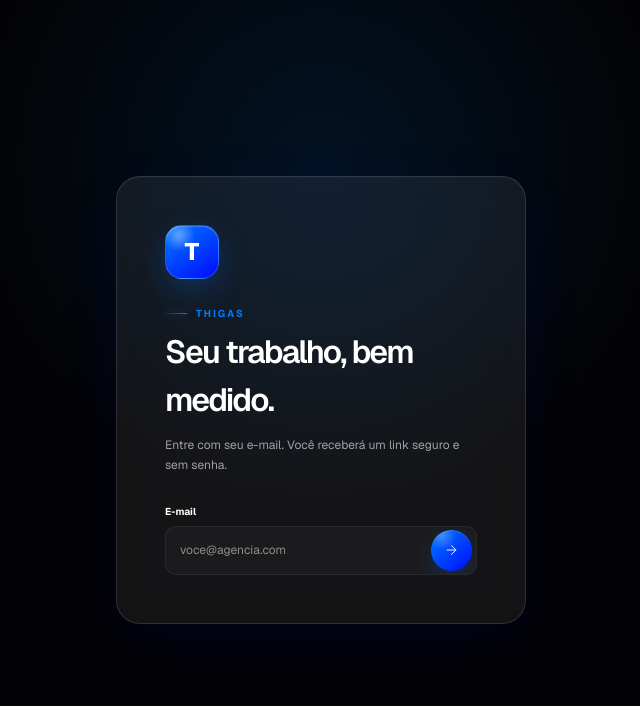
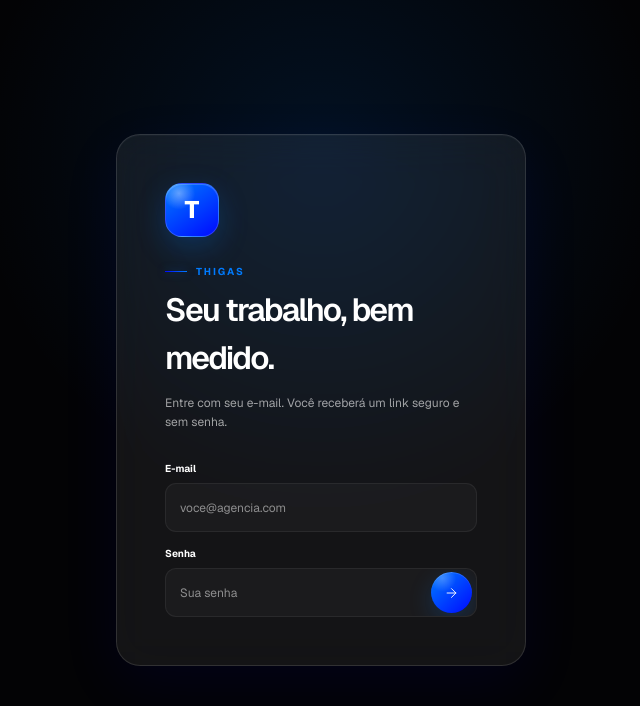
Before and after one commit to GSM-Digital/thigas-studio-tasks, a Next.js app: page /login in a window 1280 px wide. Shown: the top 706 px of the page, without its empty margins (319-959 px from the left). Built offline with nearby package versions, Linux system fonts and the light colour scheme.

Commit message:
Add password authentication flow

```diff
--- a/app/globals.css
+++ b/app/globals.css
@@ -300,7 +300,7 @@ button { color: inherit; }
 .spin { animation: spin 1s linear infinite; } @keyframes spin { to { transform: rotate(360deg); } }
 
 .login-shell { min-height: 100vh; display: grid; place-items: center; padding: 30px; background: radial-gradient(circle at 50% 20%, var(--blue-soft), transparent 38%), var(--bg); }
-.login-card { width: min(410px, 100%); padding: 48px; background: var(--surface); border: 1px solid var(--line); border-radius: 24px; box-shadow: var(--shadow); }.login-card .brand-mark { margin-bottom: 27px; }.login-card h1 { margin: 0; font-size: 32px; letter-spacing: -1.5px; }.login-copy { margin: 12px 0 29px; color: var(--muted); font-size: 12px; line-height: 1.6; }.login-form label { display: block; margin-bottom: 7px; font-size: 10px; font-weight: 650; }.login-input-wrap { height: 49px; display: flex; align-items: center; border: 1px solid var(--line); border-radius: 11px; overflow: hidden; }.login-input-wrap input { min-width: 0; flex: 1; border: 0; outline: 0; padding: 0 14px; background: transparent; font-size: 12px; }.login-input-wrap button { width: 41px; height: 41px; margin-right: 4px; display: grid; place-items: center; border: 0; border-radius: 9px; color: white; background: var(--blue); cursor: pointer; }.login-input-wrap svg { width: 15px; }.login-success { padding: 13px; color: #248a3d; background: #e7f8eb; border-radius: 10px; font-size: 11px; }.form-error { color: #ff453a; font-size: 9px; }
+.login-card { width: min(410px, 100%); padding: 48px; background: var(--surface); border: 1px solid var(--line); border-radius: 24px; box-shadow: var(--shadow); }.login-card .brand-mark { margin-bottom: 27px; }.login-card h1 { margin: 0; font-size: 32px; letter-spacing: -1.5px; }.login-copy { margin: 12px 0 29px; color: var(--muted); font-size: 12px; line-height: 1.6; }.login-form { display: grid; gap: 14px; }.login-form label { display: block; margin-bottom: 7px; font-size: 10px; font-weight: 650; }.login-input-wrap { height: 49px; display: flex; align-items: center; border: 1px solid var(--line); border-radius: 11px; overflow: hidden; }.login-input-wrap input { min-width: 0; flex: 1; border: 0; outline: 0; padding: 0 14px; background: transparent; font-size: 12px; }.login-input-wrap button { width: 41px; height: 41px; margin-right: 4px; display: grid; place-items: center; border: 0; border-radius: 9px; color: white; background: var(--blue); cursor: pointer; }.login-input-wrap svg { width: 15px; }.login-success { padding: 13px; color: #248a3d; background: #e7f8eb; border-radius: 10px; font-size: 11px; }.form-error { margin: -2px 0 0; color: #ff453a; font-size: 9px; }
 
 /* 3ADS visual language: electric blue, precision typography and quiet glass surfaces. */
 .brand-mark {
--- a/components/login-form.tsx
+++ b/components/login-form.tsx
@@ -6,25 +6,27 @@ import { createClient } from "@/lib/supabase/browser";
 
 export function LoginForm() {
   const [email, setEmail] = useState("");
-  const [state, setState] = useState<"idle" | "loading" | "sent" | "error">("idle");
+  const [password, setPassword] = useState("");
+  const [state, setState] = useState<"idle" | "loading" | "error">("idle");
 
   async function submit(event: React.FormEvent) {
     event.preventDefault();
     setState("loading");
     const supabase = createClient();
-    const { error } = await supabase.auth.signInWithOtp({
+    const { error } = await supabase.auth.signInWithPassword({
       email,
-      options: { emailRedirectTo: `${window.location.origin}/auth/callback` },
+      password,
     });
-    setState(error ? "error" : "sent");
+    if (error) {
+      setState("error");
+      return;
     }
-
-  if (state === "sent") {
-    return <p className="login-success">Link enviado. Verifique sua caixa de entrada.</p>;
+    window.location.replace("/");
   }
 
   return (
     <form onSubmit={submit} className="login-form">
+      <div className="login-field">
         <label htmlFor="email">E-mail</label>
         <div className="login-input-wrap">
           <input
@@ -36,11 +38,27 @@ export function LoginForm() {
             onChange={(event) => setEmail(event.target.value)}
             placeholder="voce@agencia.com"
           />
+        </div>
+      </div>
+      <div className="login-field">
+        <label htmlFor="password">Senha</label>
+        <div className="login-input-wrap">
+          <input
+            id="password"
+            type="password"
+            required
+            minLength={8}
+            autoComplete="current-password"
+            value={password}
+            onChange={(event) => setPassword(event.target.value)}
+            placeholder="Sua senha"
+          />
           <button type="submit" disabled={state === "loading"} aria-label="Entrar">
             {state === "loading" ? <LoaderCircle className="spin" /> : <ArrowRight />}
           </button>
         </div>
-      {state === "error" && <p className="form-error">Não foi possível enviar o link.</p>}
+      </div>
+      {state === "error" && <p className="form-error">E-mail ou senha inválidos.</p>}
     </form>
   );
 }
```
Also changed, not shown: 1 other file (tests, documents, lock files or other folders). Lines whose indentation alone changed are shown as unchanged.
